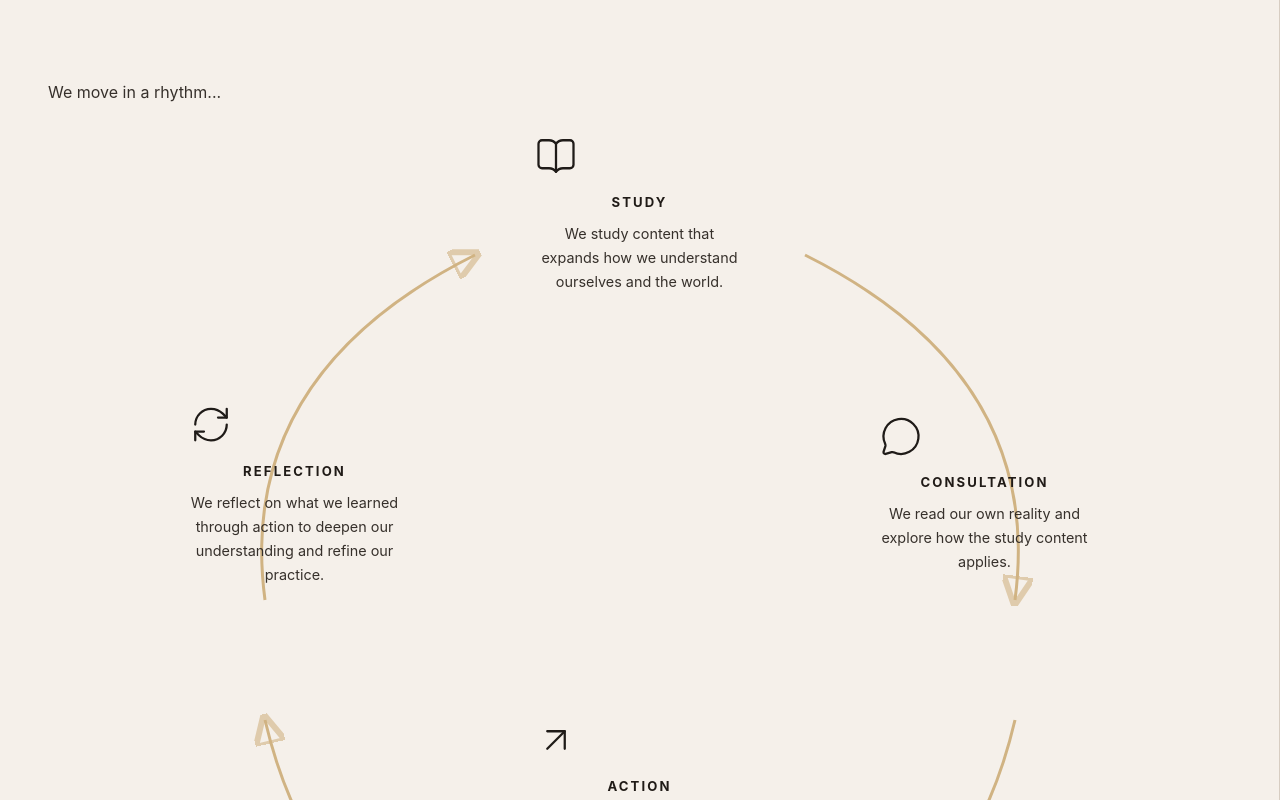
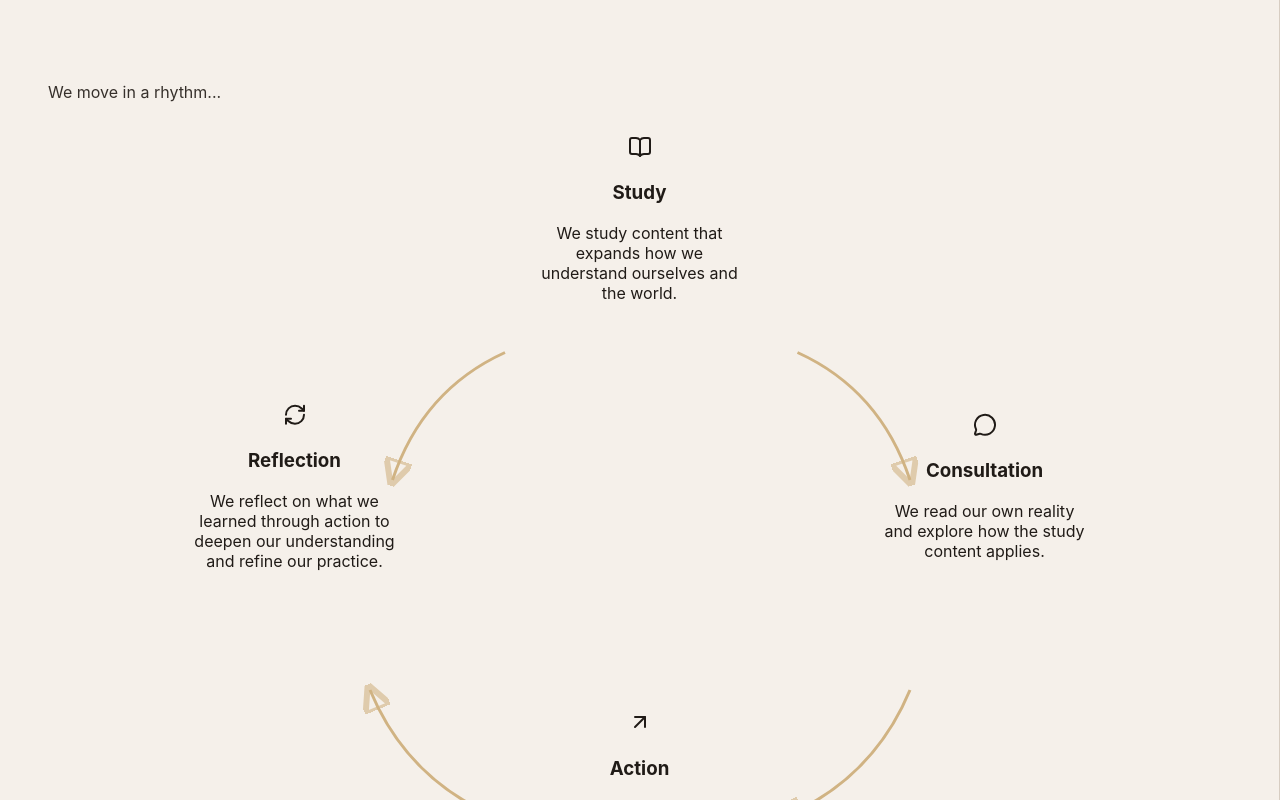
Before and after one commit to travisbirchattba/the-stage-beyond-site, a React (Vite) app: page / in a window 1280 px wide. Shown: the part 980-1780 px from the top of the page. Built offline with nearby package versions, Linux system fonts and the light colour scheme.

Commit message:
Implement circular rhythm diagram

```diff
--- a/src/main.jsx
+++ b/src/main.jsx
@@ -36,48 +36,34 @@ function App() {
         <p className="rhythmLead">We move in a rhythm...</p>
 
         <div className="cycleWrapper">
-        <svg viewBox="0 0 600 600" className="cycleSvg" aria-hidden="true">
-  <defs>
-    <marker id="arrow" markerWidth="10" markerHeight="10" refX="8" refY="5" orient="auto">
-      <path d="M0,0 L10,5 L0,10 Z" fill="#b98b3f" />
-    </marker>
-  </defs>
+          <svg viewBox="0 0 600 600" className="cycleSvg" aria-hidden="true">
+            <defs>
+              <marker id="arrow" markerWidth="9" markerHeight="9" refX="7" refY="4.5" orient="auto">
+                <path d="M0,0 L9,4.5 L0,9 Z" fill="#b98b3f" />
+              </marker>
+            </defs>
 
- {/* Study → Consultation */}
-<path d="M410 80 Q570 160 550 310" markerEnd="url(#arrow)" />
+            <path d="M210 145 Q155 170 135 230" markerEnd="url(#arrow)" />
+            <path d="M405 145 Q460 170 480 230" markerEnd="url(#arrow)" />
+            <path d="M480 370 Q455 430 395 455" markerEnd="url(#arrow)" />
+            <path d="M205 455 Q145 430 120 370" markerEnd="url(#arrow)" />
+          </svg>
 
-{/* Consultation → Action */}
-<path d="M550 390 Q510 560 350 555" markerEnd="url(#arrow)" />
+          <CycleStep className="top" icon={<BookOpen />} title="Study">
+            We study content that expands how we understand ourselves and the world.
+          </CycleStep>
 
-{/* Action → Reflection */}
-<path d="M250 555 Q90 560 50 390" markerEnd="url(#arrow)" />
+          <CycleStep className="right" icon={<MessageCircle />} title="Consultation">
+            We read our own reality and explore how the study content applies.
+          </CycleStep>
 
-{/* Reflection → Study */}
-<path d="M50 310 Q30 160 190 80" markerEnd="url(#arrow)" />
-</svg>
-          <div className="circleStep top">
-            <Step icon={<BookOpen />} title="Study">
-              We study content that expands how we understand ourselves and the world.
-            </Step>
-          </div>
+          <CycleStep className="bottom" icon={<ArrowUpRight />} title="Action">
+            We translate consultative decisions into practice.
+          </CycleStep>
 
-          <div className="circleStep right">
-            <Step icon={<MessageCircle />} title="Consultation">
-              We read our own reality and explore how the study content applies.
-            </Step>
-          </div>
-
-          <div className="circleStep bottom">
-            <Step icon={<ArrowUpRight />} title="Action">
-              We translate consultative decisions into practice.
-            </Step>
-          </div>
-
-          <div className="circleStep left">
-            <Step icon={<RefreshCw />} title="Reflection">
-              We reflect on what we learned through action to deepen our understanding and refine our practice.
-            </Step>
-          </div>
+          <CycleStep className="left" icon={<RefreshCw />} title="Reflection">
+            We reflect on what we learned through action to deepen our understanding and refine our practice.
+          </CycleStep>
         </div>
 
         <p className="cycle">...a cycle of disciplined learning.</p>
@@ -106,9 +92,9 @@ function App() {
   );
 }
 
-function Step({ icon, title, children }) {
+function CycleStep({ icon, title, children, className }) {
   return (
-    <div className="step">
+    <div className={`circleStep ${className}`}>
       <div className="icon">{icon}</div>
       <h3>{title}</h3>
       <p>{children}</p>
```
